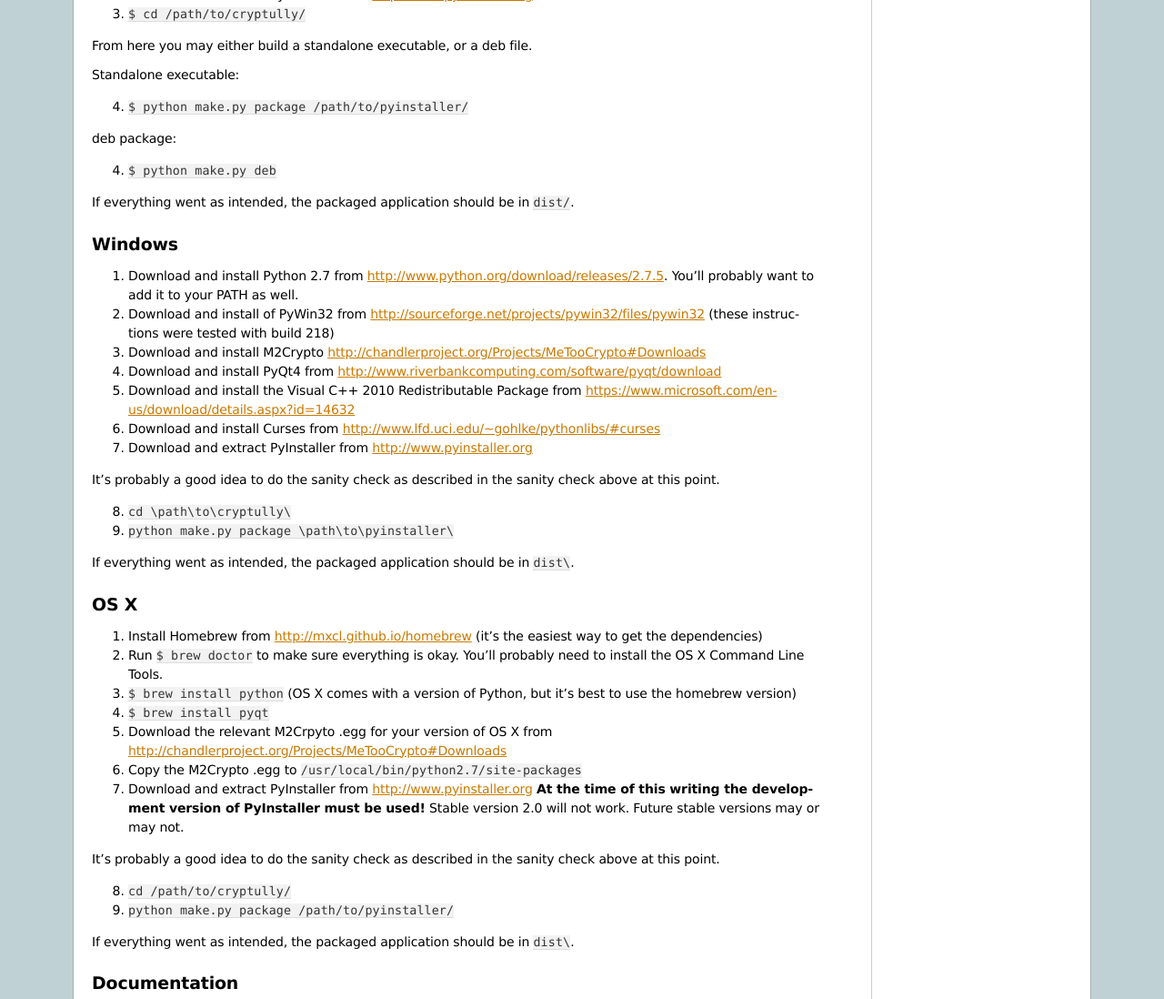
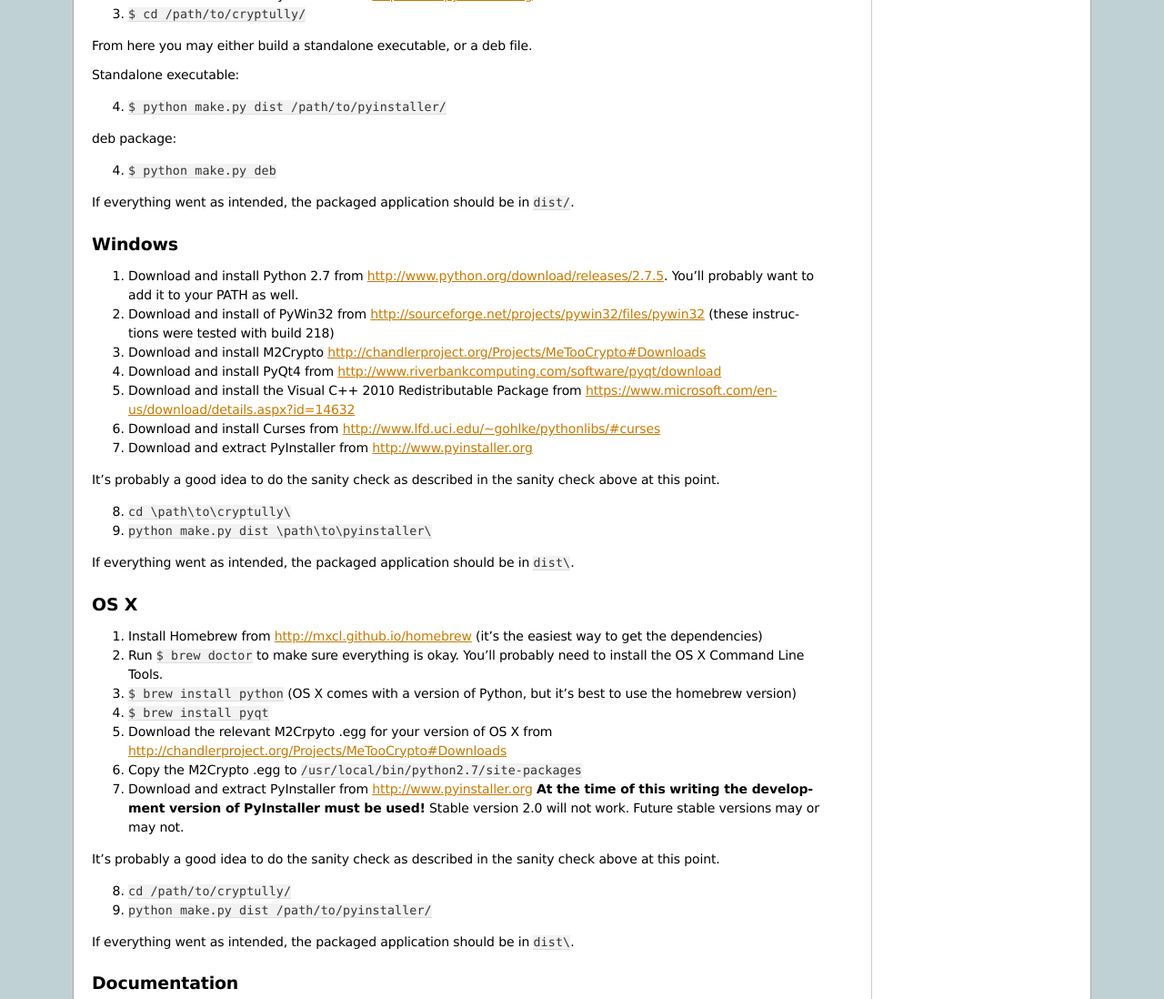
Before and after one commit to shanet/Cryptully, a Sphinx documentation site: the page built from docs/building.rst, in a window 1280 px wide. Shown: the part 969-2067 px from the top of the page at 91% size. Built offline with Sphinx 7.4.7, drawn with Linux system fonts in a browser that asks for light colours.

Commit message:
change 'package' option to 'dist'

```diff
--- a/docs/building.rst
+++ b/docs/building.rst
@@ -65,7 +65,7 @@
 
 Standalone executable:
 
-4. ``$ python make.py package /path/to/pyinstaller/``
+4. ``$ python make.py dist /path/to/pyinstaller/``
 
 deb package:
 
@@ -91,7 +91,7 @@
 It's probably a good idea to do the sanity check as described in the sanity check above at this point.
 
 8. ``cd \path\to\cryptully\``
-9. ``python make.py package \path\to\pyinstaller\``
+9. ``python make.py dist \path\to\pyinstaller\``
 
 If everything went as intended, the packaged application should be in ``dist\``.
 
@@ -113,7 +113,7 @@
 It's probably a good idea to do the sanity check as described in the sanity check above at this point.
 
 8. ``cd /path/to/cryptully/``
-9. ``python make.py package /path/to/pyinstaller/``
+9. ``python make.py dist /path/to/pyinstaller/``
 
 If everything went as intended, the packaged application should be in ``dist\``.
 
--- a/make.py
+++ b/make.py
@@ -15,7 +15,7 @@
 
 arg = sys.argv[1] if len(sys.argv) >= 2 else None
 
-if arg == 'package':
+if arg == 'dist':
     if len(sys.argv) == 3:
         pyinstallerPath = sys.argv[2]
     else:
```
